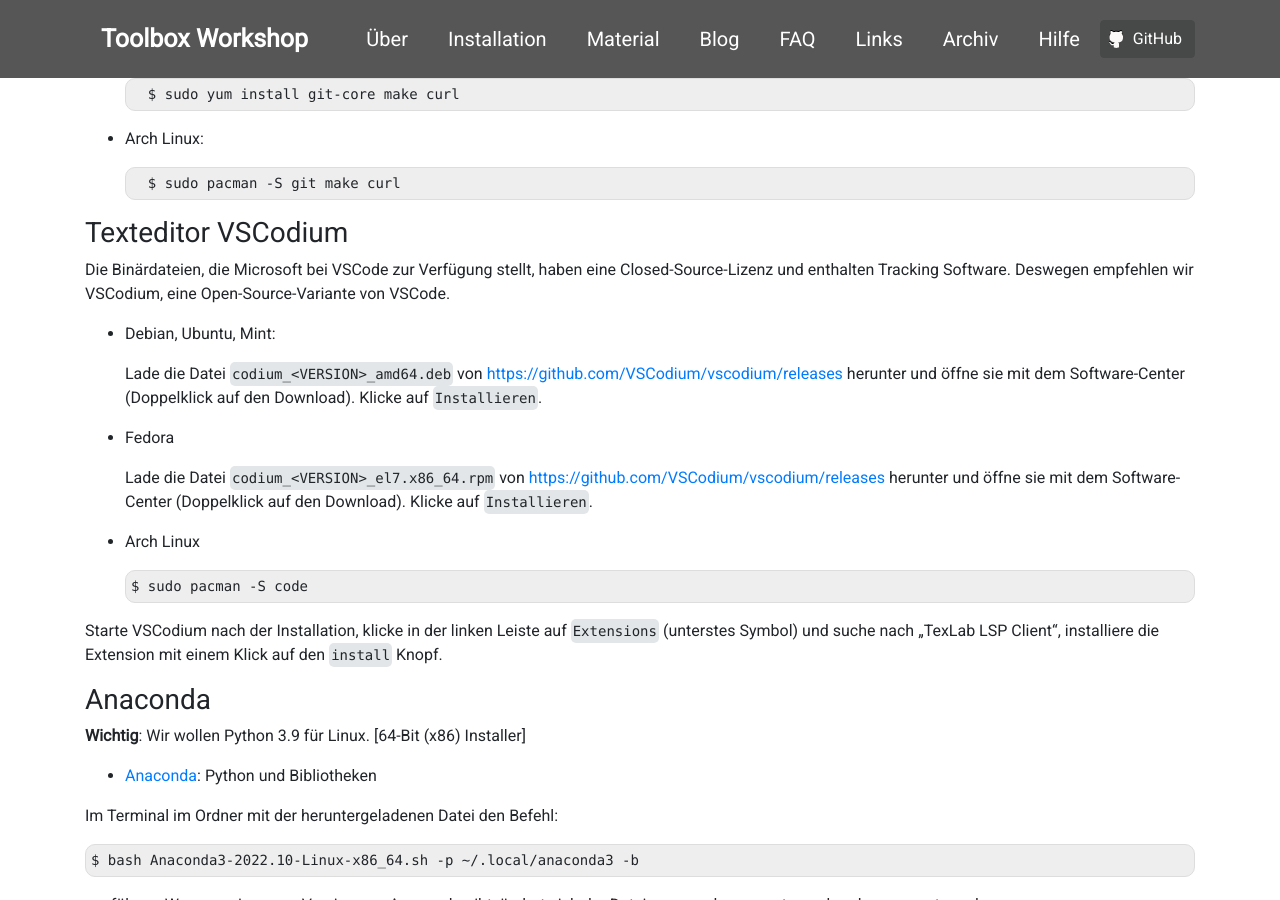
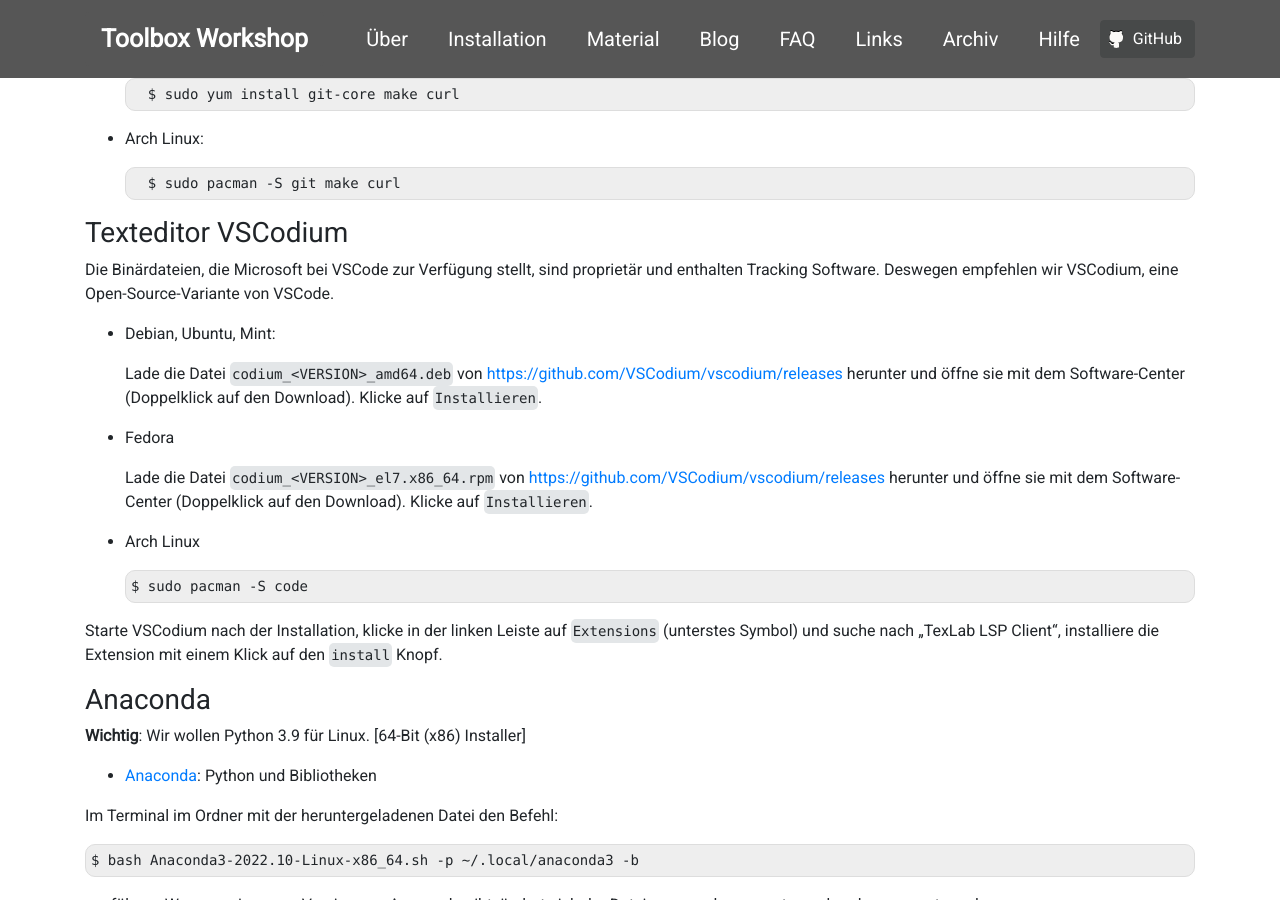
Before and after one commit to pep-dortmund/homepage-toolbox, a Jekyll site: the page built from install/linux.md, in a window 1280 px wide and 900 px high, scrolled down 663 px. Built offline with Jekyll 4.4.1, drawn with Linux system fonts in a browser that asks for light colours; nearby versions of some CDN libraries.

Commit message:
linux vscode proprietary comment

```diff
--- a/install/linux.md
+++ b/install/linux.md
@@ -57,7 +57,7 @@
 
 ### Texteditor VSCodium
 
-Die Binärdateien, die Microsoft bei VSCode zur Verfügung stellt, haben eine Closed-Source-Lizenz
+Die Binärdateien, die Microsoft bei VSCode zur Verfügung stellt, sind proprietär
 und enthalten Tracking Software. Deswegen empfehlen wir VSCodium, eine Open-Source-Variante von VSCode.
 
 
```
